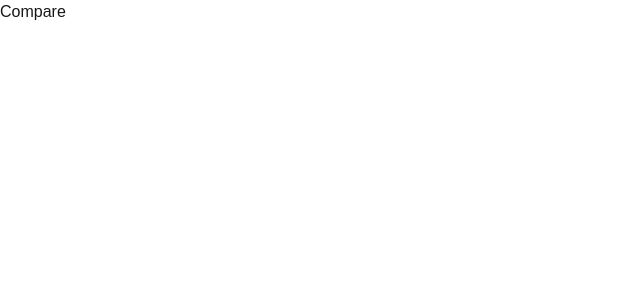
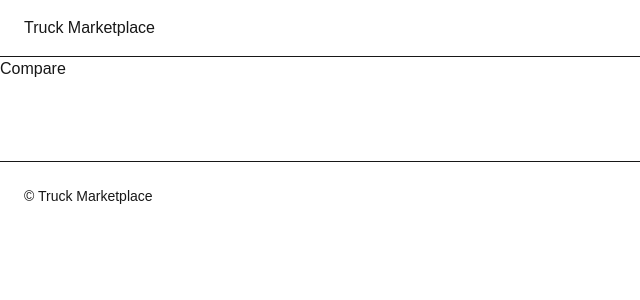
Before and after one commit to genta-bahana-nagari/truckora, a Next.js app: page /compare in a window 1280 px wide. Shown: the top 300 px of the page, without its empty margins (0-640 px from the left). Built offline with nearby package versions, Linux system fonts and the light colour scheme.

Commit message:
feat: root layout and homepage

```diff
--- a/src/app/layout.tsx
+++ b/src/app/layout.tsx
@@ -1,16 +1,7 @@
 import type { Metadata } from "next";
-import { Geist, Geist_Mono } from "next/font/google";
 import "@/styles/globals.css";
-
-const geistSans = Geist({
-  variable: "--font-geist-sans",
-  subsets: ["latin"],
-});
-
-const geistMono = Geist_Mono({
-  variable: "--font-geist-mono",
-  subsets: ["latin"],
-});
+import Navbar from "@/components/layout/Navbar";
+import Footer from "@/components/layout/Footer";
 
 export const metadata: Metadata = {
   title: "Create Next App",
@@ -24,10 +15,10 @@ export default function RootLayout({
 }>) {
   return (
     <html lang="en">
-      <body
-        className={`${geistSans.variable} ${geistMono.variable} antialiased`}
-      >
-        {children}
+      <body>
+        <Navbar />
+        <main>{children}</main>
+        <Footer />
       </body>
     </html>
   );
--- a/src/app/page.tsx
+++ b/src/app/page.tsx
@@ -1,65 +1,15 @@
-import Image from "next/image";
+import Hero from "@/components/sections/home/Hero";
+import Featured from "@/components/sections/home/Featured";
+import HowItWorks from "@/components/sections/home/HowItWorks";
+import CTA from "@/components/sections/home/CTA";
 
 export default function Home() {
   return (
-    <div className="flex min-h-screen items-center justify-center bg-zinc-50 font-sans dark:bg-black">
-      <main className="flex min-h-screen w-full max-w-3xl flex-col items-center justify-between py-32 px-16 bg-white dark:bg-black sm:items-start">
-        <Image
-          className="dark:invert"
-          src="/next.svg"
-          alt="Next.js logo"
-          width={100}
-          height={20}
-          priority
-        />
-        <div className="flex flex-col items-center gap-6 text-center sm:items-start sm:text-left">
-          <h1 className="max-w-xs text-3xl font-semibold leading-10 tracking-tight text-black dark:text-zinc-50">
-            To get started, edit the page.tsx file.
-          </h1>
-          <p className="max-w-md text-lg leading-8 text-zinc-600 dark:text-zinc-400">
-            Looking for a starting point or more instructions? Head over to{" "}
-            <a
-              href="https://vercel.com/templates?framework=next.js&utm_source=create-next-app&utm_medium=appdir-template-tw&utm_campaign=create-next-app"
-              className="font-medium text-zinc-950 dark:text-zinc-50"
-            >
-              Templates
-            </a>{" "}
-            or the{" "}
-            <a
-              href="https://nextjs.org/learn?utm_source=create-next-app&utm_medium=appdir-template-tw&utm_campaign=create-next-app"
-              className="font-medium text-zinc-950 dark:text-zinc-50"
-            >
-              Learning
-            </a>{" "}
-            center.
-          </p>
-        </div>
-        <div className="flex flex-col gap-4 text-base font-medium sm:flex-row">
-          <a
-            className="flex h-12 w-full items-center justify-center gap-2 rounded-full bg-foreground px-5 text-background transition-colors hover:bg-[#383838] dark:hover:bg-[#ccc] md:w-[158px]"
-            href="https://vercel.com/new?utm_source=create-next-app&utm_medium=appdir-template-tw&utm_campaign=create-next-app"
-            target="_blank"
-            rel="noopener noreferrer"
-          >
-            <Image
-              className="dark:invert"
-              src="/vercel.svg"
-              alt="Vercel logomark"
-              width={16}
-              height={16}
-            />
-            Deploy Now
-          </a>
-          <a
-            className="flex h-12 w-full items-center justify-center rounded-full border border-solid border-black/[.08] px-5 transition-colors hover:border-transparent hover:bg-black/[.04] dark:border-white/[.145] dark:hover:bg-[#1a1a1a] md:w-[158px]"
-            href="https://nextjs.org/docs?utm_source=create-next-app&utm_medium=appdir-template-tw&utm_campaign=create-next-app"
-            target="_blank"
-            rel="noopener noreferrer"
-          >
-            Documentation
-          </a>
-        </div>
-      </main>
-    </div>
+    <>
+      <Hero />
+      <Featured />
+      <HowItWorks />
+      <CTA />
+    </>
   );
 }
--- a/src/components/layout/Footer.tsx
+++ b/src/components/layout/Footer.tsx
@@ -1,9 +1,9 @@
-import React from 'react'
-
-const Footer = () => {
+export default function Footer() {
   return (
-    <div>Footer</div>
+    <footer className="w-full border-t mt-20">
+      <div className="mx-auto max-w-7xl px-6 py-6 text-sm">
+        © Truck Marketplace
+      </div>
+    </footer>
   )
 }
-
-export default Footer
--- a/src/components/layout/Navbar.tsx
+++ b/src/components/layout/Navbar.tsx
@@ -1,9 +1,9 @@
-import React from 'react'
-
-const Navbar = () => {
+export default function Navbar() {
   return (
-    <div>Navbar</div>
+    <nav className="w-full border-b">
+      <div className="mx-auto max-w-7xl px-6 py-4">
+        Truck Marketplace
+      </div>
+    </nav>
   )
 }
-
-export default Navbar
--- /dev/null
+++ b/src/components/sections/home/CTA.tsx
@@ -0,0 +1,9 @@
+import React from 'react'
+
+const CTA = () => {
+  return (
+    <div>CTA</div>
+  )
+}
+
+export default CTA
--- /dev/null
+++ b/src/components/sections/home/Featured.tsx
@@ -0,0 +1,9 @@
+import React from 'react'
+
+const Featured = () => {
+  return (
+    <div>Featured</div>
+  )
+}
+
+export default Featured
--- /dev/null
+++ b/src/components/sections/home/Hero.tsx
@@ -0,0 +1,11 @@
+import { motion } from "framer-motion";
+
+export default function HeroSection() {
+  return (
+    <section className="py-24">
+      <div>
+        <h1 className="text-5xl font-bold">Global Truck Rental Marketplace</h1>
+      </div>
+    </section>
+  );
+}
--- /dev/null
+++ b/src/components/sections/home/HowItWorks.tsx
@@ -0,0 +1,9 @@
+import React from 'react'
+
+const HowItWorks = () => {
+  return (
+    <div>HowItWorks</div>
+  )
+}
+
+export default HowItWorks
```
